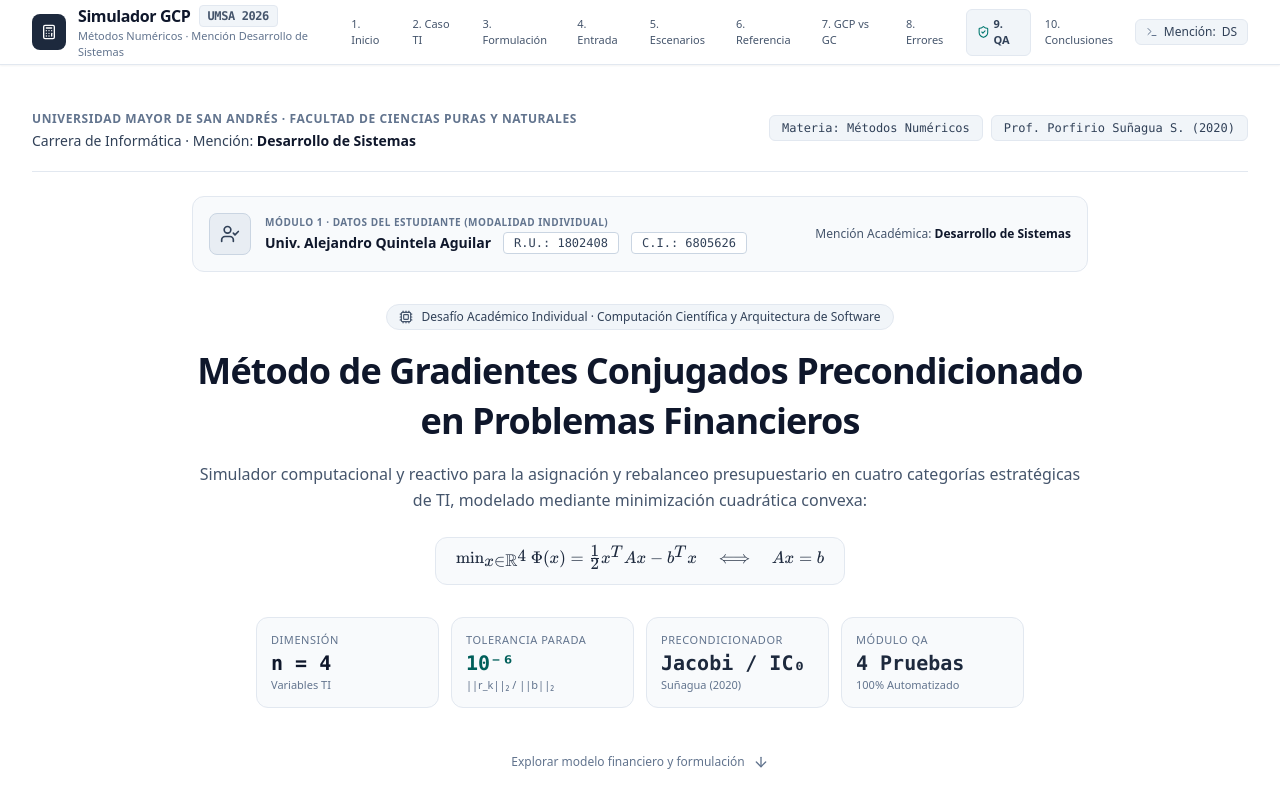
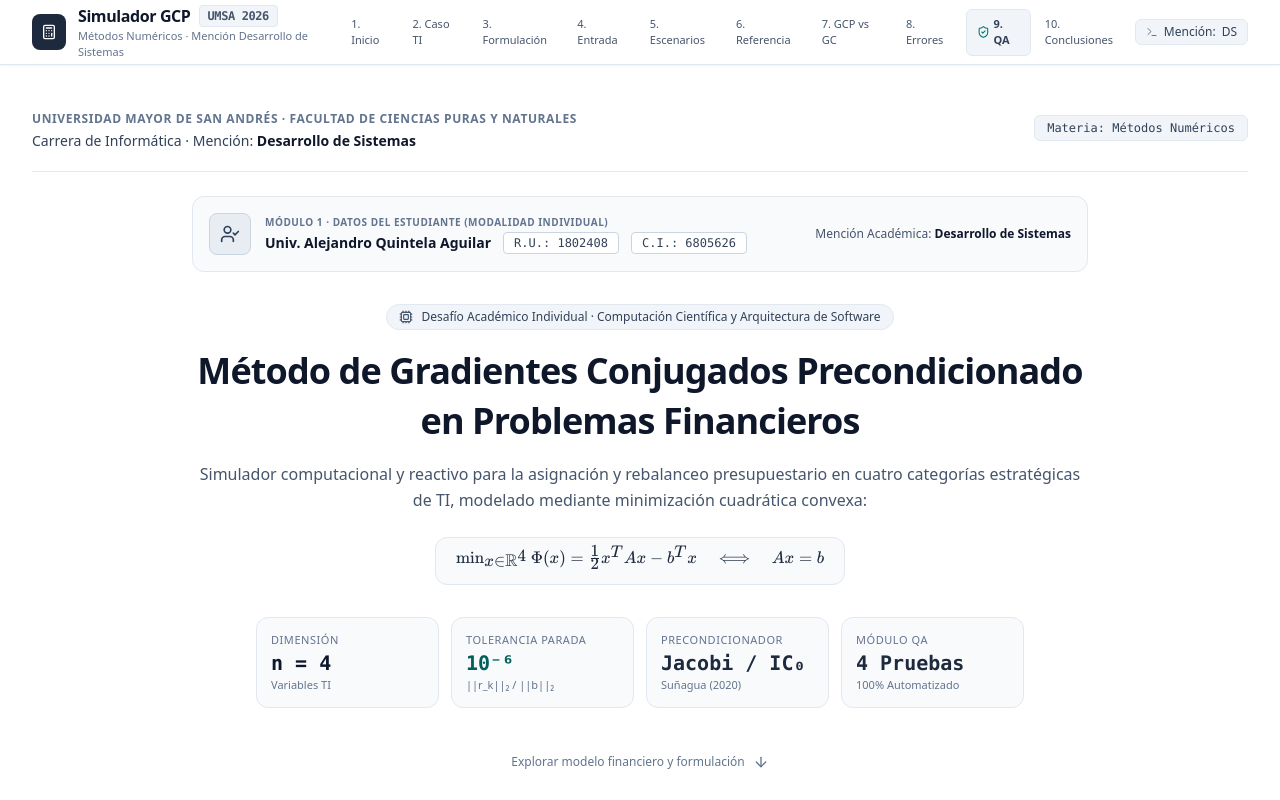
Before and after one commit to AlejandroQuintelaAguilar/Metodos_numericos_Analisis_Financiero, a React (Vite) app: page / in a window 1280 px wide. Shown: the top 800 px of the page. Built offline with nearby package versions, Linux system fonts and the light colour scheme.

Commit message:
style: mejora de interfaz visual en nombres

```diff
--- a/src/ui/components/HeroSection.tsx
+++ b/src/ui/components/HeroSection.tsx
@@ -25,9 +25,6 @@ export const HeroSection: React.FC = () => {
           <div className="flex items-center gap-2">
             <span className="px-3 py-1 text-xs font-mono rounded-md bg-slate-100 text-slate-700 border border-slate-200">
               Materia: Métodos Numéricos
-            </span>
-            <span className="px-3 py-1 text-xs font-mono rounded-md bg-slate-100 text-slate-700 border border-slate-200">
-              Prof. Porfirio Suñagua S. (2020)
             </span>
           </div>
         </div>
```
